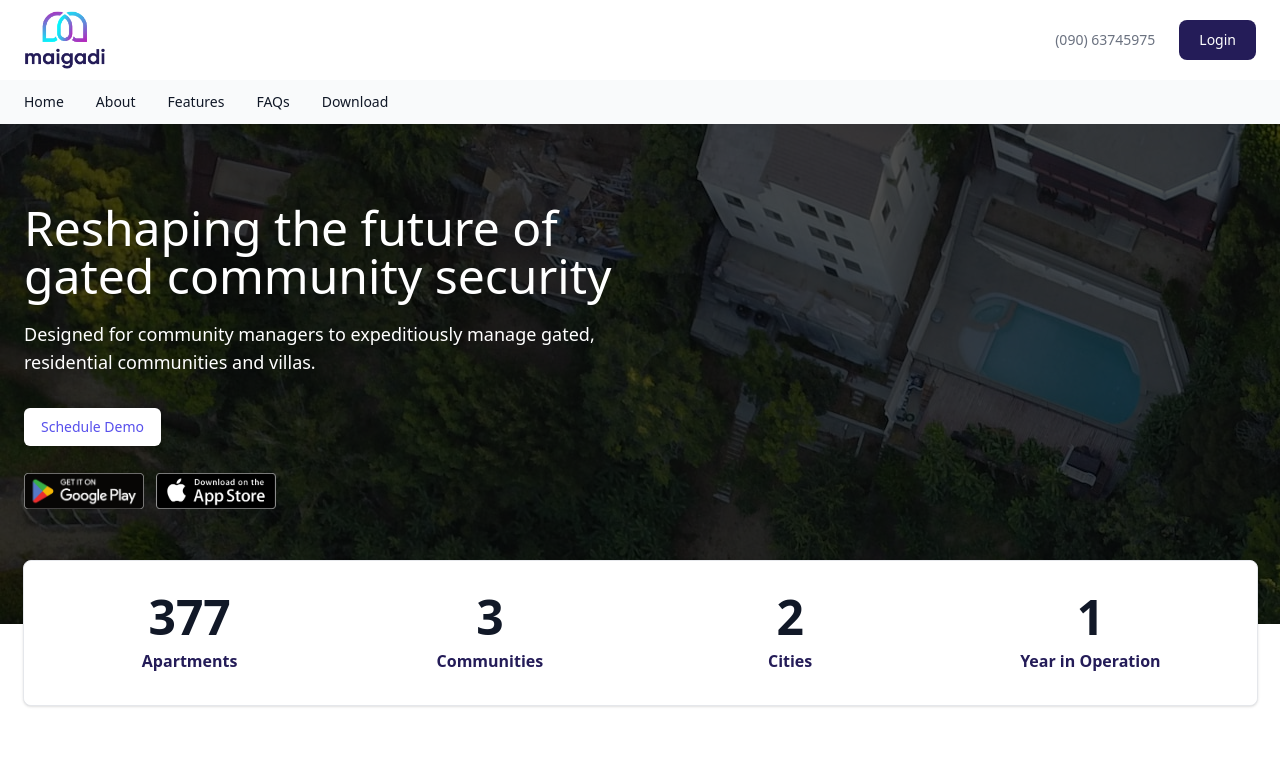
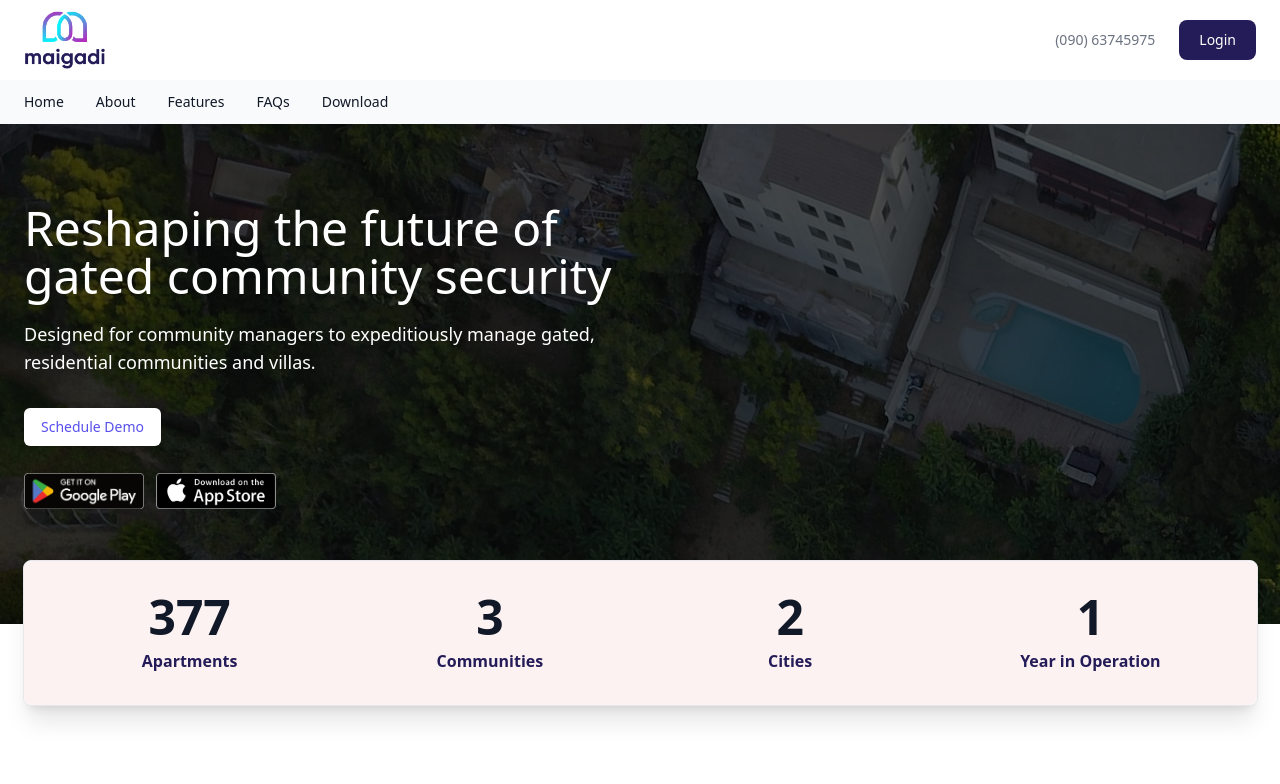
Before and after one commit to jibabs1/SIMAJ, a Next.js app: page / in a window 1280 px wide. Shown: the top 784 px of the page. Built offline with nearby package versions, Linux system fonts and the light colour scheme.

Commit message:
styled the stats component

```diff
--- a/components/Stats.tsx
+++ b/components/Stats.tsx
@@ -4,10 +4,10 @@ type Props = {};
 
 export default function Stats({}: Props) {
   return (
-    <div className="w-full bg-white border border-gray-200 rounded-lg shadow dark:bg-gray-800 dark:border-gray-700">
+    <div className="w-full bg-white border border-gray-200 rounded-lg shadow-xl dark:bg-gray-800 dark:border-gray-700">
       <div className="border-gray-200 dark:border-gray-600">
         <div
-          className="_p-4 bg-white rounded-lg _md:p-8 dark:bg-gray-800"
+          className="_p-4 bg-red-50 rounded-lg _md:p-8 dark:bg-gray-800"
           id="stats"
           role="tabpanel"
           aria-labelledby="stats-tab"
```
